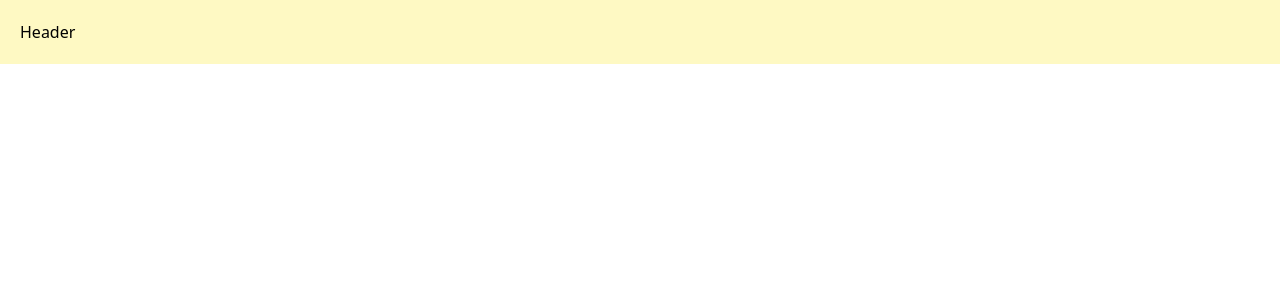
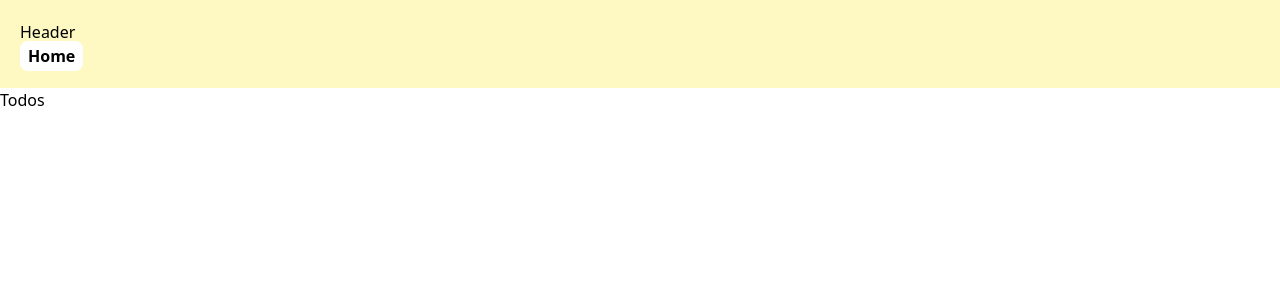
Before and after one commit to mbKaleb/nextjs13demo, a Next.js app in the folder nextjs13demo/: page /todos in a window 1280 px wide. Shown: the top 300 px of the page. Built offline with nearby package versions, Linux system fonts and the light colour scheme.

Commit message:
new files

```diff
--- a/nextjs13demo/app/Header.tsx
+++ b/nextjs13demo/app/Header.tsx
@@ -1,9 +1,10 @@
-
+import Link from "next/link"
 
 export default function Header() {
 	return (
 		<header className="p-5 bg-yellow-100">
 			<p>Header</p>
+			<Link href="/" className="px-2 py-1 bg-white font-bold rounded-lg">Home</Link>
 		</header>
 	)
 }
--- a/nextjs13demo/app/todos/page.tsx
+++ b/nextjs13demo/app/todos/page.tsx
@@ -3,6 +3,6 @@ export default function Todos() {
 
 
 	return (<div>
-
+		<h1>Todos</h1>
 	</div>)
 }
```
